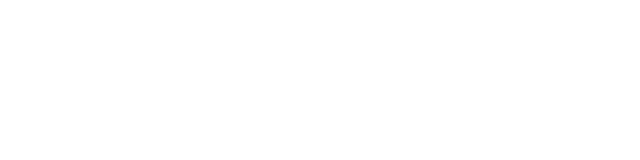
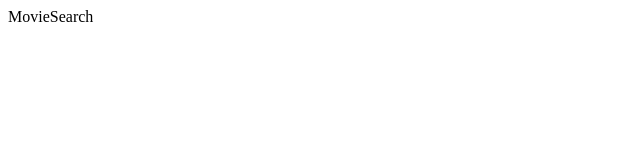
Before and after one commit to gokhansihli/grad-fe-tests, a React (Vite) app: page /test-2 in a window 1280 px wide. Before the commit this address had no page. Shown: the top 160 px of the page, without its empty margins (0-640 px from the left). Built offline with nearby package versions, Linux system fonts and the light colour scheme.

Commit message:
Added test-2 route to App.jsx

```diff
--- a/src/App.jsx
+++ b/src/App.jsx
@@ -1,12 +1,14 @@
 import "./App.css";
+import { Routes, Route } from "react-router";
 import LoginPage from "./components/test-1/LoginPage";
-import { Routes, Route } from "react-router";
+import MovieSearch from "./components/test-2/MovieSearch";
 
 function App() {
   return (
     <Routes>
       <Route path="/" element={<LoginPage />} />
       <Route path="/test-1" element={<LoginPage />} />
+      <Route path="/test-2" element={<MovieSearch />} />
     </Routes>
   );
 }
```
